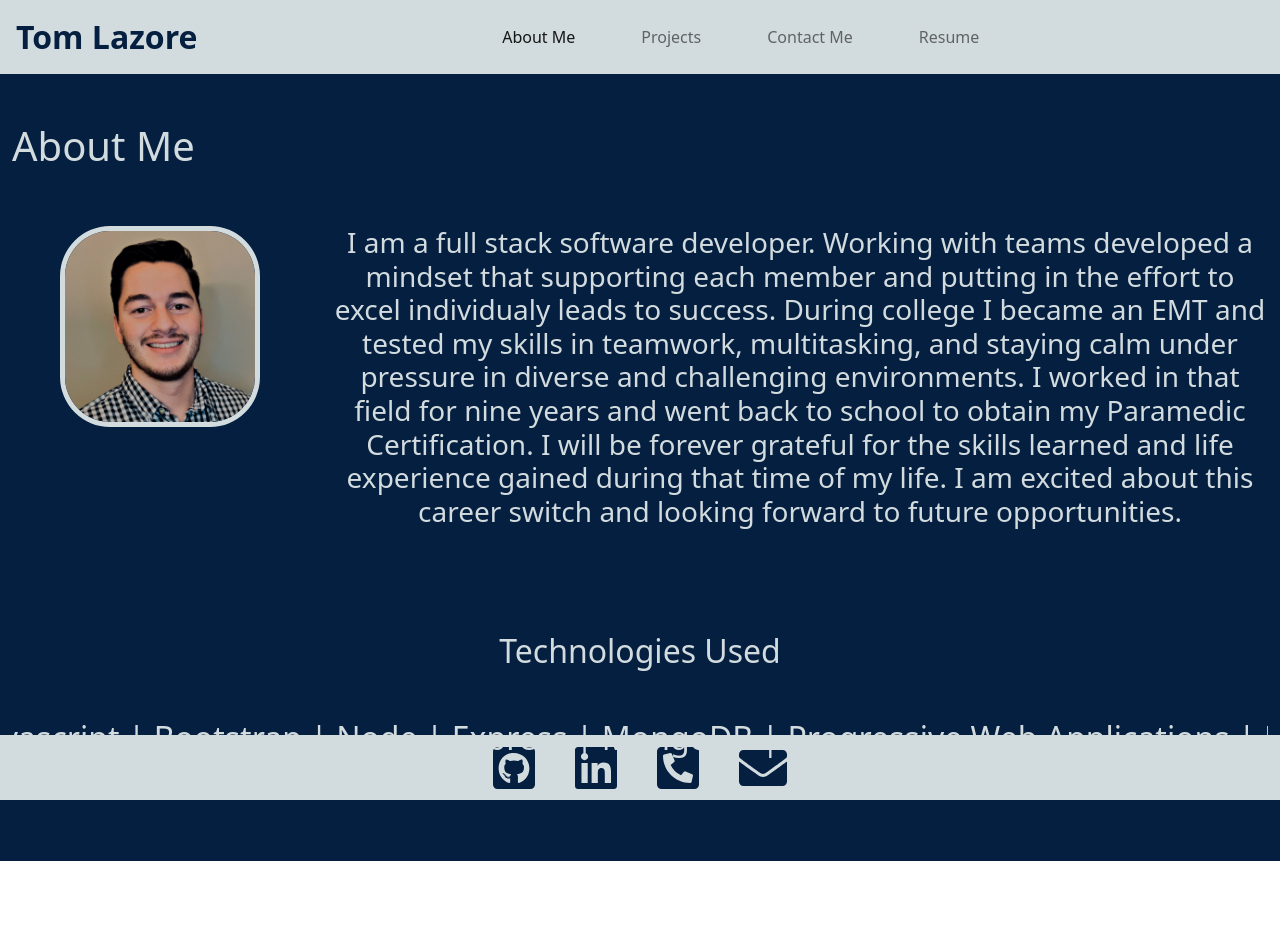
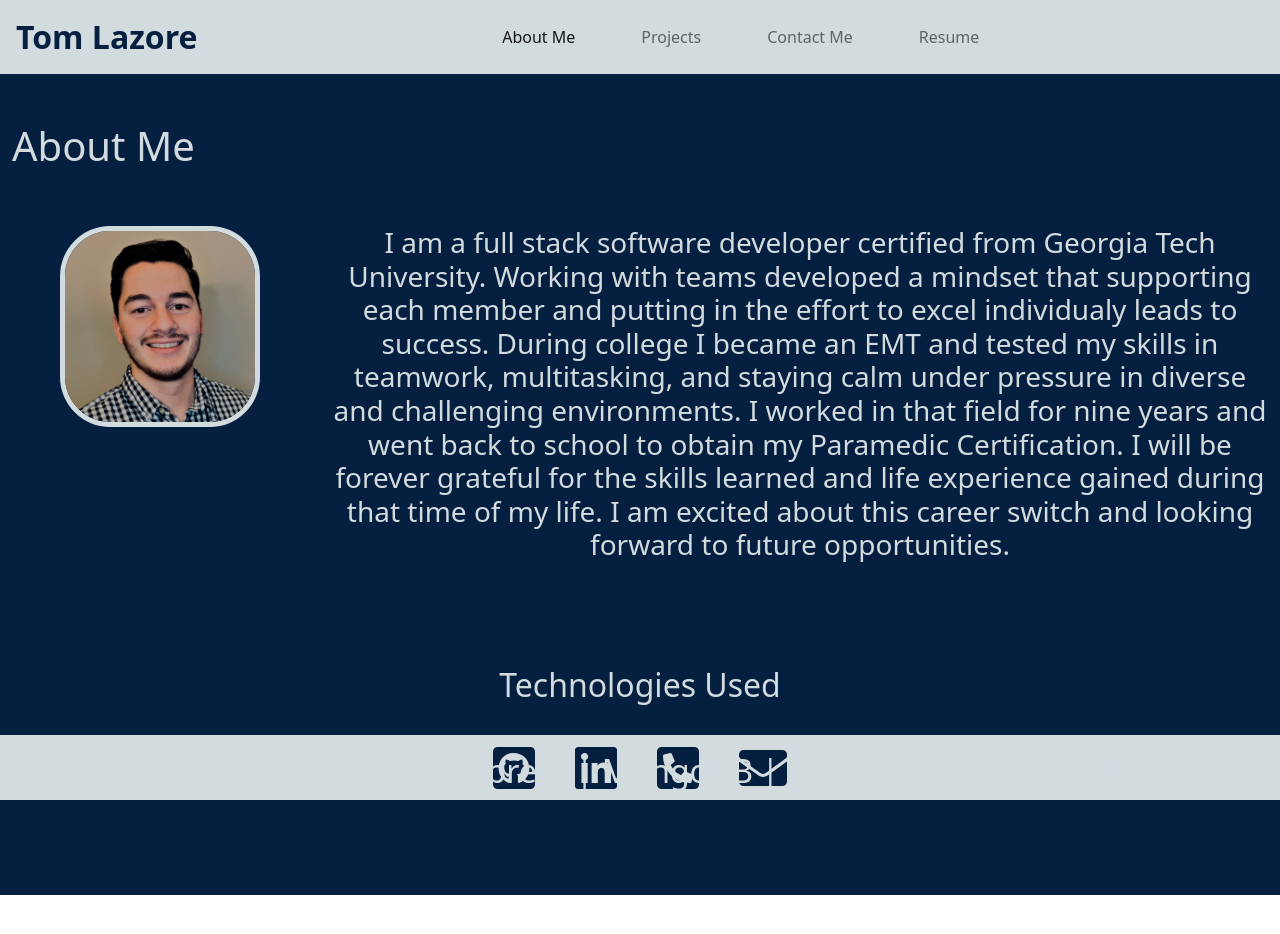
Before and after one commit to tlaze/React-Portfolio, a React (Create React App) app: page / in a window 1280 px wide. Shown: the top 934 px of the page. Before the commit the page ends 909 px from the top, so only its background shows below. Built offline with nearby package versions, Linux system fonts and the light colour scheme; the HTML template or start-up script is replaced by a standard one.

Commit message:
updated bio

```diff
--- a/src/components/AboutMe.js
+++ b/src/components/AboutMe.js
@@ -20,7 +20,7 @@ function AboutMe() {
                 </div>
                 <div className="col-md-9 text-center my-5">
                     <h3>
-                        I am a full stack software developer. Working with teams developed a mindset that supporting each member and putting in the effort to excel individualy leads to success.
+                        I am a full stack software developer certified from Georgia Tech University. Working with teams developed a mindset that supporting each member and putting in the effort to excel individualy leads to success.
                         During college I became an EMT and tested my skills in teamwork, multitasking, and staying calm under pressure in diverse and challenging environments.
                         I worked in that field for nine years and went back to school to obtain my Paramedic Certification. I will be forever grateful for the skills learned and life experience gained during that time of my life.
                         I am excited about this career switch and looking forward to future opportunities.
```
